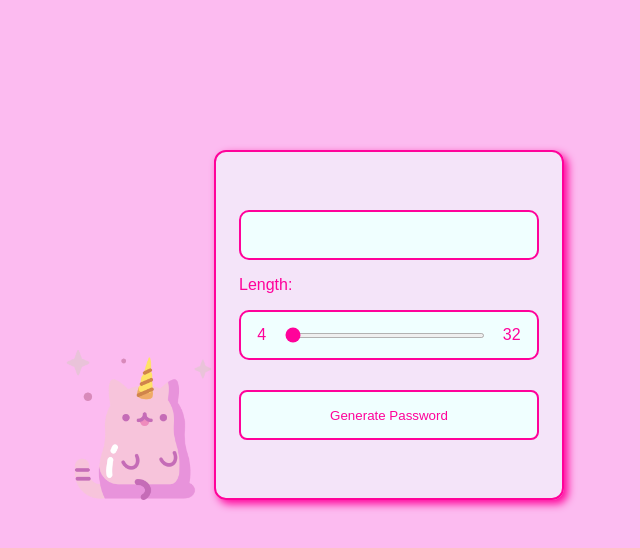
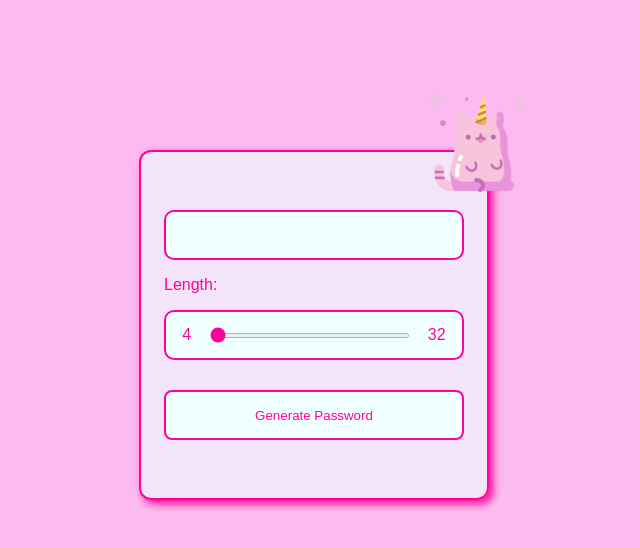
Before and after one commit to MacarenaCarrero/Generador-de-password-old, a plain HTML site: page index.html in a window 1280 px wide. Shown: the whole page, without its empty margins (326-966 px from the left). Drawn offline with Linux system fonts and the light colour scheme.

Commit message:
generador de password

```diff
--- a/css/styles.css
+++ b/css/styles.css
@@ -29,7 +29,7 @@ margin-top: 150px;
 
 }
 .container{
-
+  position: relative;
  display: flex;
   align-items: center;
   justify-content: center;
@@ -43,7 +43,11 @@ margin-top: 150px;
 }
 
 .icono{
-  width: 150px;
+  position: absolute;
+  width: 100px;
+  height: 150px;
+  right: -40px;
+  top: -110px;
   background-image: url(../assets/gato.png);
  background-repeat: no-repeat;
  background-size: contain;
--- a/index.html
+++ b/index.html
@@ -7,8 +7,7 @@
     <title>Document</title>
   </head>
   <body>
-    <div class="icono
-    "></div>
+
     <div class="container">
     <div class="box1">
       <p id="password"></p>
@@ -22,8 +21,9 @@
       <p class="accentText">32</p>
     </div >
     <button class="generatePas" id="buttonPassword"> Generate Password</button>
+    <div class="icono
+    "></div>
   </div>
-
     <script src="./js/scripts.js"></script>
   </body>
 </html>
```
